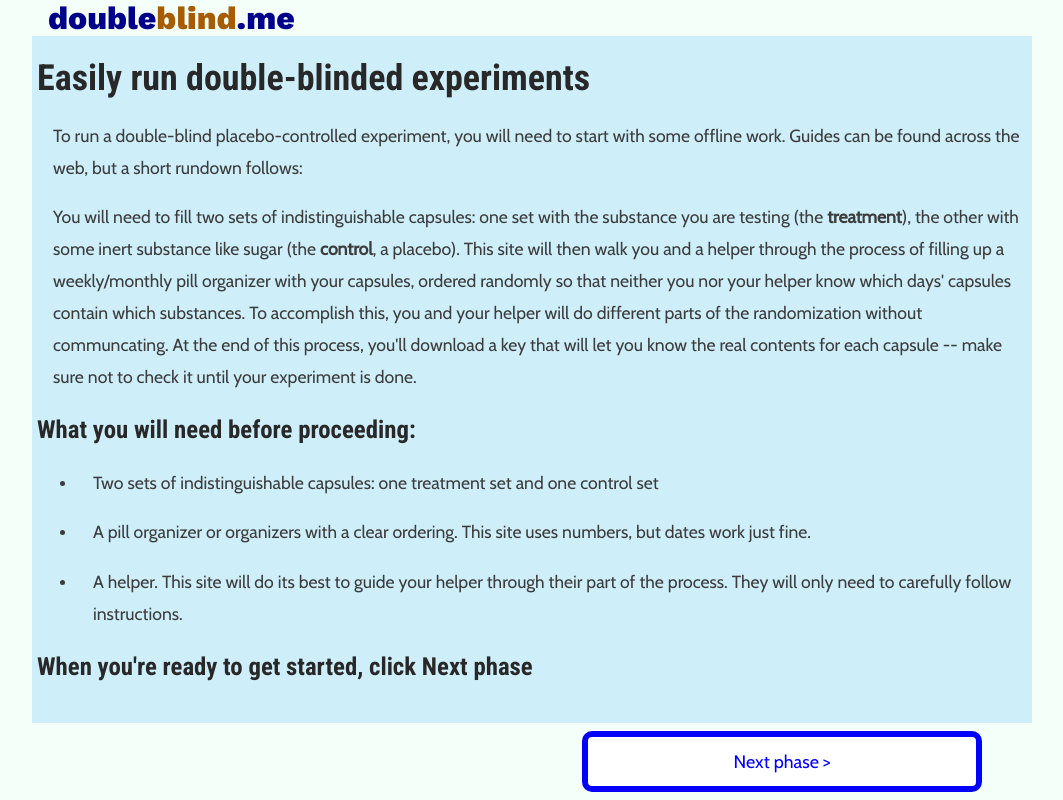
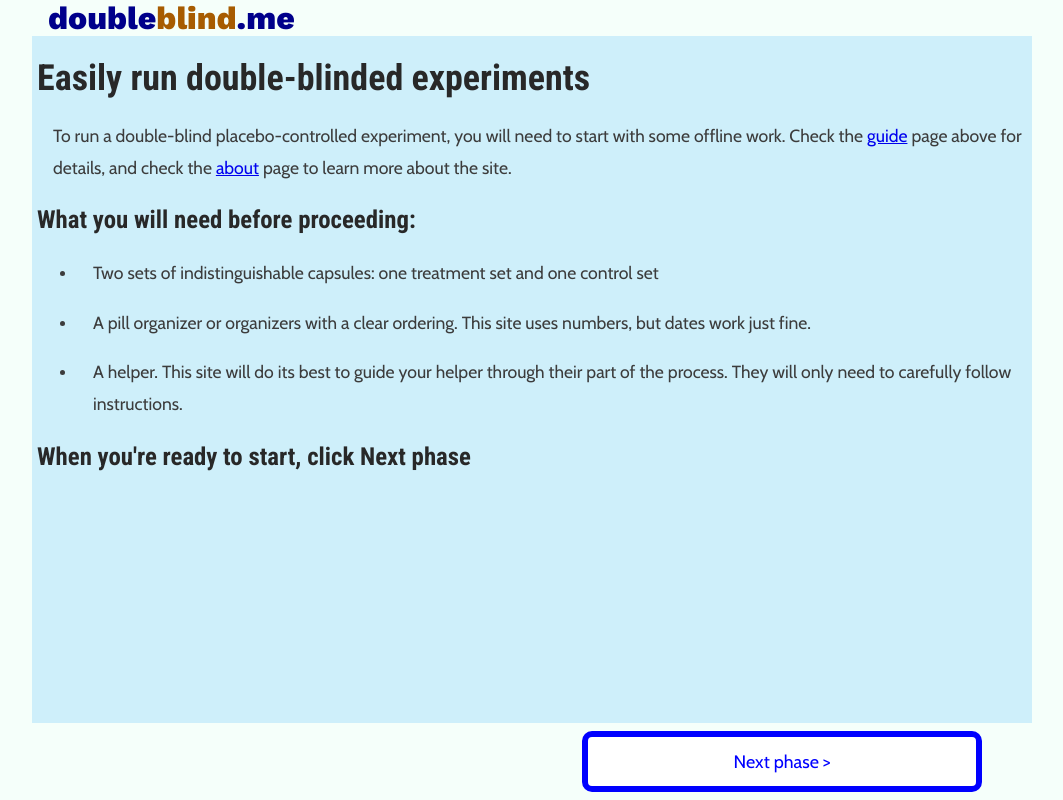
Before and after one commit to AdamDKing/doubleblind, a React (Create React App) app: page / in a window 1280 px wide. Shown: the whole page, without its empty margins (108-1171 px from the left). Built offline with nearby package versions, Linux system fonts and the light colour scheme.

Commit message:
editing pass and nav links in tsx content

```diff
--- a/src/phase-tsx-content.tsx
+++ b/src/phase-tsx-content.tsx
@@ -1,5 +1,6 @@
 /* eslint-disable react/no-unescaped-entities */
 import React from 'react';
+import {NavLink} from 'react-router-dom';
 import {PHASES} from './enums';
 
 /** Returns the TSX fragments that make up the content for each phase.
@@ -22,23 +23,8 @@ export function getPhaseTsxContent(phase: PHASES): JSX.Element {
           <p>
             To run a double-blind placebo-controlled experiment,
              you will need to start with some offline work.
-             Guides can be found across the web, but
-             a short rundown follows:
-          </p>
-          <p>
-            You will need to fill two sets of indistinguishable capsules:
-             one set with the substance you are testing
-             (the <em>treatment</em>), the other with some inert
-             substance like sugar (the <em>control</em>, a placebo).
-             This site will then walk you and a helper through the process
-             of filling up a weekly/monthly pill organizer with your capsules,
-             ordered randomly so that neither you nor your helper know
-             which days' capsules contain which substances.
-             To accomplish this, you and your helper will do different parts
-             of the randomization without communcating.
-             At the end of this process, you'll download a key
-             that will let you know the real contents for each capsule --
-             make sure not to check it until your experiment is done.
+             Check the <NavLink to="/guide">guide</NavLink> page above for details,
+             and check the <NavLink to="/about">about</NavLink> page to learn more about the site.
           </p>
           <h3>
             What you will need before proceeding:
@@ -65,7 +51,7 @@ export function getPhaseTsxContent(phase: PHASES): JSX.Element {
             </li>
           </ul>
           <h3>
-            When you're ready to get started, click <em>Next phase</em>
+            When you're ready to start, click <em>Next phase</em>
           </h3>
         </>
       );
@@ -175,10 +161,10 @@ export function getPhaseTsxContent(phase: PHASES): JSX.Element {
           <p>
             Welcome back. You should have filled pill containers in front of you.
              Your helper filled them,
-             now you're going to shuffle them.  At the end, neither you nor your
+             now it is your job to shuffle them.  At the end, neither you nor your
              helper will know which capsules are treatment and which are control.
              In the next phase you'll see a diagram showing you which capsules to swap.
-             You can press space or use the arrow keys to advances steps.
+             You can press space or use the arrow keys to advance steps.
              Be sure to swap the capsules
              in the order provided.
           </p>
@@ -220,9 +206,10 @@ export function getPhaseTsxContent(phase: PHASES): JSX.Element {
             Thanks for using doubleblind.me
           </h1>
           <p>
-            I don't have the feedback form set up yet, since this site doesn't
-             have a real backend. I've just been sharing this site directly with folks
-             for feedback, so send Adam your thoughts/ideas, thanks!
+            I don't have the feedback form set up, since this site doesn't
+             have a real backend just yet. I've just been sharing this site directly with folks
+             for feedback, so either message Adam
+             or send feedback to <code>feedback@doubleblind.me</code>
           </p>
         </>
       );
```
